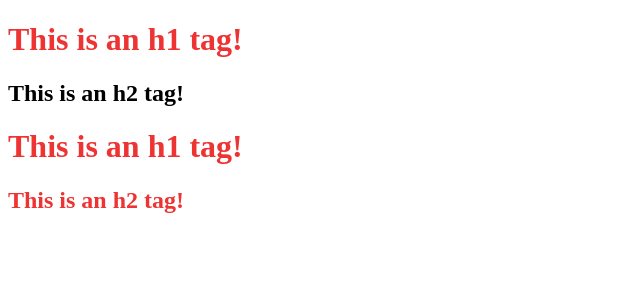
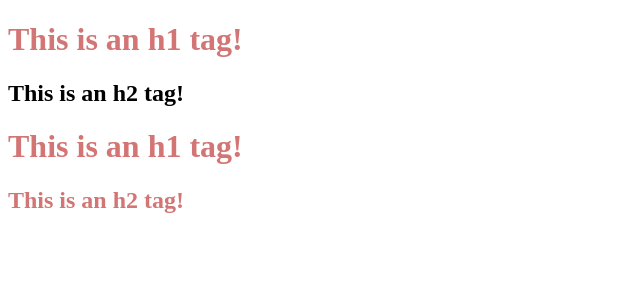
Before and after one commit to rakeshtrimbake/react-realtime-projects, a React (Vite) app: page / in a window 1280 px wide. Shown: the top 300 px of the page, without its empty margins (0-640 px from the left). Built offline with nearby package versions, Linux system fonts and the light colour scheme.

Commit message:
header color changes done

```diff
--- a/index.css
+++ b/index.css
@@ -1,3 +1,3 @@
 .h1 {
-    color: #ee3333;
+    color: #d47575;
 }
```
